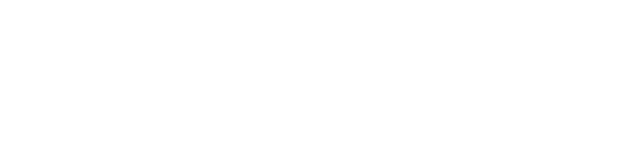
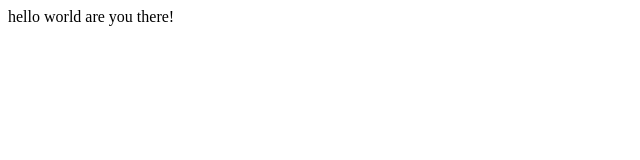
Before and after one commit to TechbroGab/javaScript, a plain HTML site: page index.html in a window 1280 px wide. Shown: the whole page, without its empty margins (0-640 px from the left). Drawn offline with Linux system fonts and the light colour scheme.

Commit message:
added text to html

```diff
--- a/index.html
+++ b/index.html
@@ -4,9 +4,9 @@
     <meta charset="UTF-8">
     <meta http-equiv="X-UA-Compatible" content="IE=edge">
     <meta name="viewport" content="width=device-width, initial-scale=1.0">
-    <title>Document</title>
+    <title>created a tes file</title>
 </head>
 <body>
-
+    hello world are you there!
 </body>
 </html>
```
